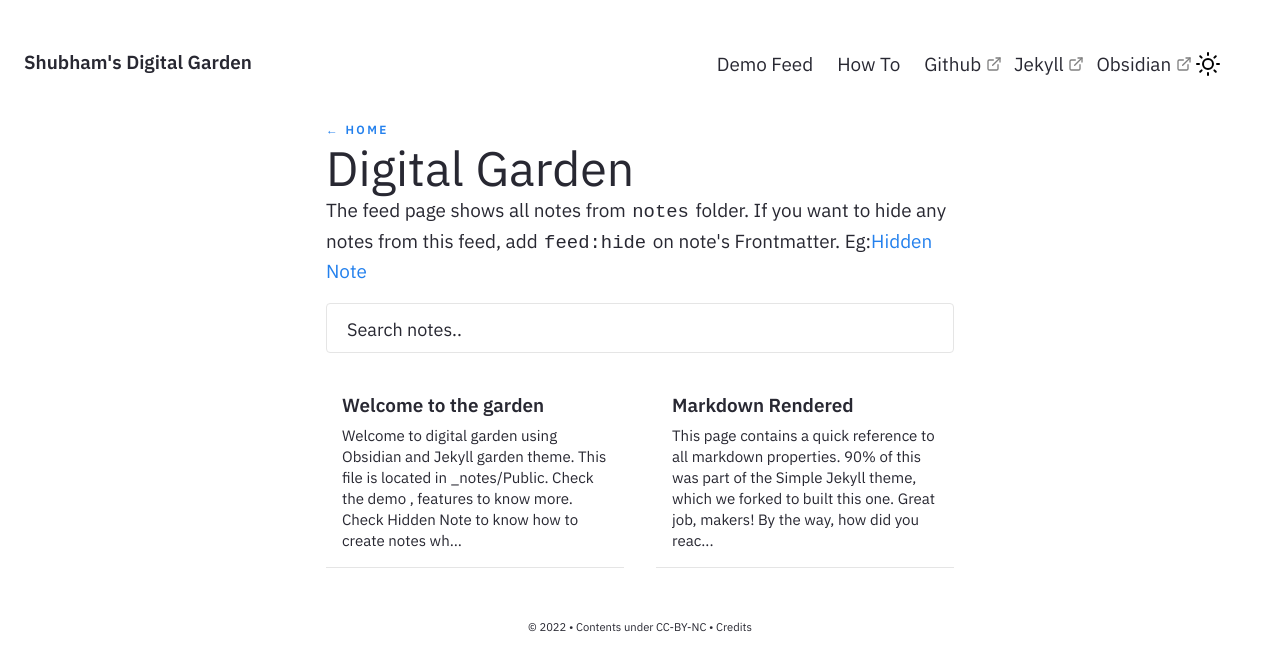
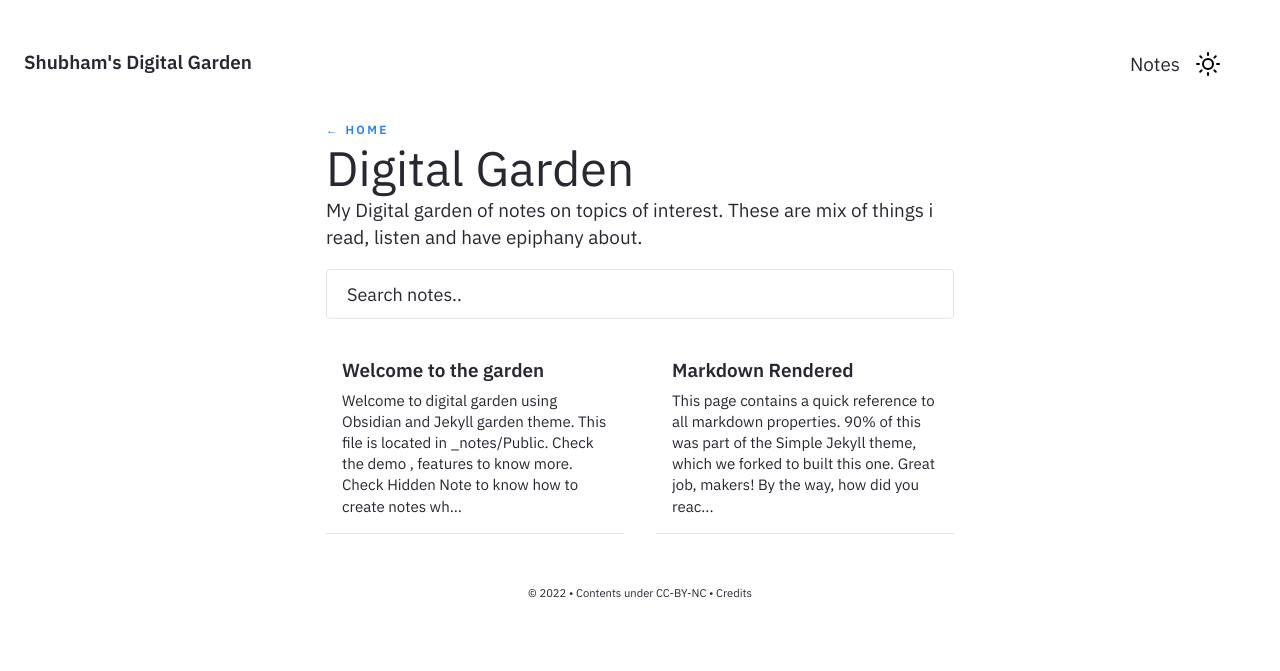
Before and after one commit to shsethi/shsethi.github.io, a Jekyll site: the page built from pages/notes.md, in a window 1280 px wide. Shown: the top 671 px of the page. Built offline with Jekyll 4.4.1, drawn with Linux system fonts in a browser that asks for light colours.

Commit message:
Updated nav bar

```diff
--- a/_includes/Nav.html
+++ b/_includes/Nav.html
@@ -54,20 +54,9 @@
     <div id="navbarBasicExample" class="navbar-menu">
       <div class="navbar-start">
         <a href="{{'/notes' | relative_url}}" class="navbar-item">
-          Demo Feed
+          Notes
         </a>
-        <a href="../post/how-to" class="navbar-item">
-          How To
-        </a>
-        <a href="https://github.com/Jekyll-Garden/jekyll-garden.github.io" target="_blank" class="navbar-item">
-          Github
-        </a>
-        <a href="https://jekyllrb.com/" target="_blank" class="navbar-item">
-          Jekyll
-        </a>
-        <a href="https://obsidian.md/"  target="_blank" class="navbar-item">
-          Obsidian
-        </a>
+
       </div>
       <div class="navbar-end is-hidden-mobile" onclick="modeSwitcher()" >
         <div class="navbar-item">
--- a/_layouts/Post.html
+++ b/_layouts/Post.html
@@ -51,7 +51,7 @@
     {%- endif -%}
 
     <title>{{page.title}} - {{site.heading}}</title>
-    <script data-host="https://microanalytics.io" data-dnt="false" src="https://microanalytics.io/js/script.js" id="ZwSg9rf6GA" async defer></script>
+
     <link rel="canonical" href="{{site.url}}{{page.url}}" />
     <link rel="apple-touch-icon" href="{{ site.baseurl }}/assets/img/profile.png">
     <link rel="icon" href="{{ site.baseurl }}/assets/img/favicon.png" type="image/png" sizes="16x16" />
--- a/pages/notes.md
+++ b/pages/notes.md
@@ -5,4 +5,4 @@ feedformat: card
 title: Digital Garden
 ---
 
-The feed page shows all notes from `notes` folder. If you want to hide any notes from this feed, add `feed:hide` on note's Frontmatter. Eg:[[Hidden Note]]
+My Digital garden of notes on topics of interest. These are mix of things i read, listen and have epiphany about.
```
Also changed, not shown: README.md (+1 -1 lines), pages/lists.md (+6 -0 lines).
